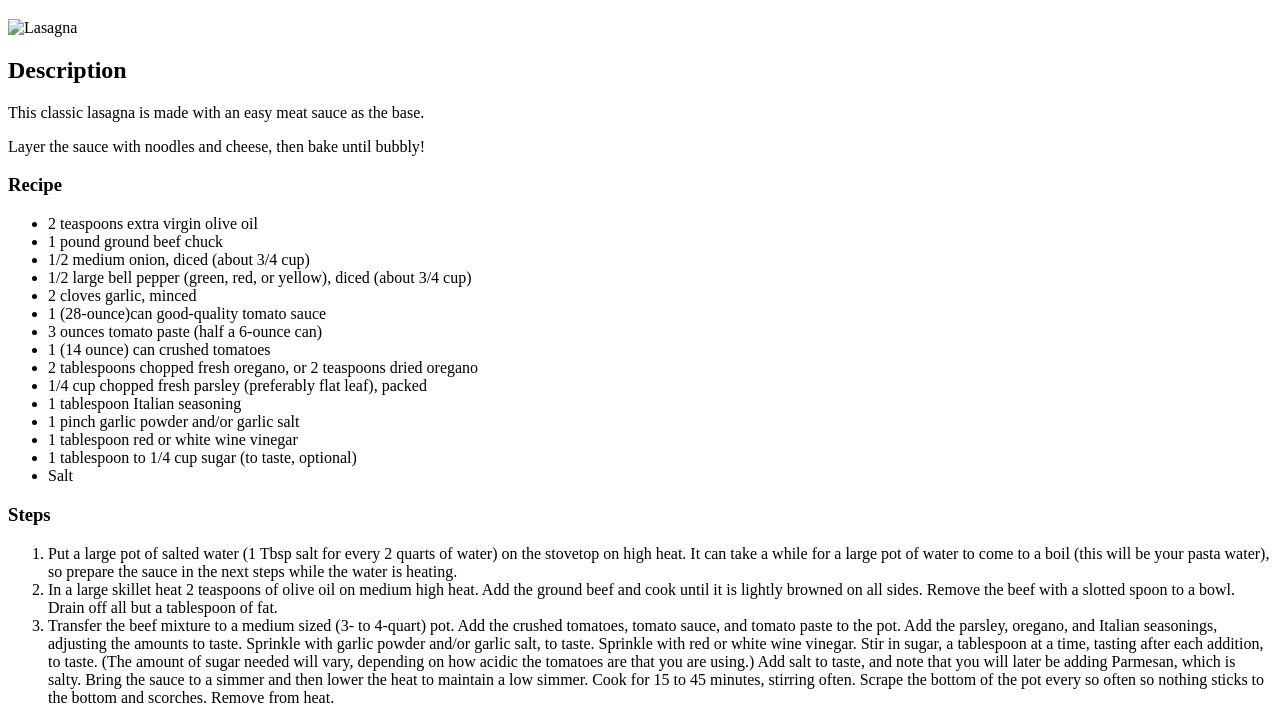
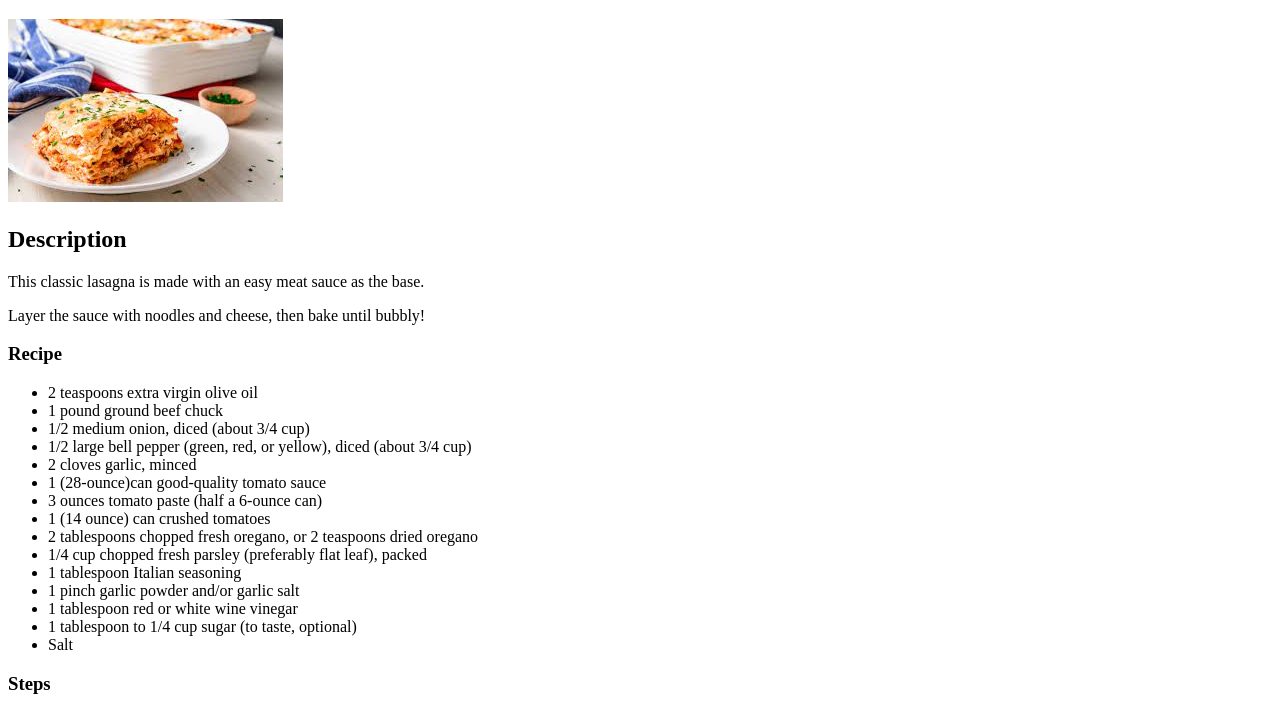
Before and after one commit to echan23/odin-recipes, a plain HTML site: page recipes/lasagna.html in a window 1280 px wide. Shown: the part 61-772 px from the top of the page. Drawn offline with Linux system fonts and the light colour scheme.

Commit message:
Update lasagna.html

```diff
--- a/recipes/lasagna.html
+++ b/recipes/lasagna.html
@@ -8,7 +8,7 @@
 </head>
 <body>
     <h1>Lasagna</h1>
-        <img src = "./images/lasagna.jpg" alt = "Lasagna">
+        <img src = "../images/lasagna.jpg" alt = "Lasagna">
     <h2>Description</h2>
     <p>This classic lasagna is made with an easy meat sauce as the base.</p>
     <p> Layer the sauce with noodles and cheese, then bake until bubbly!</p>
```
